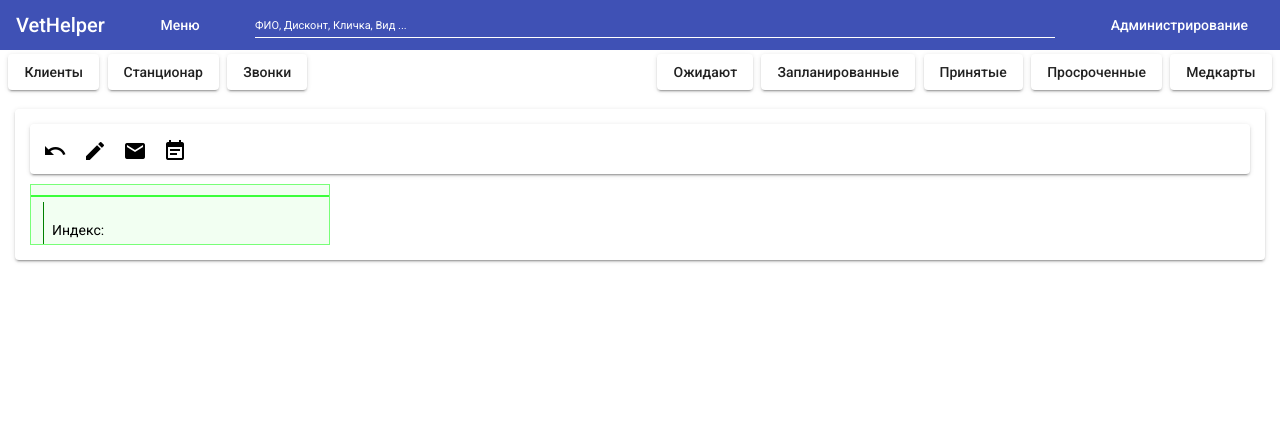
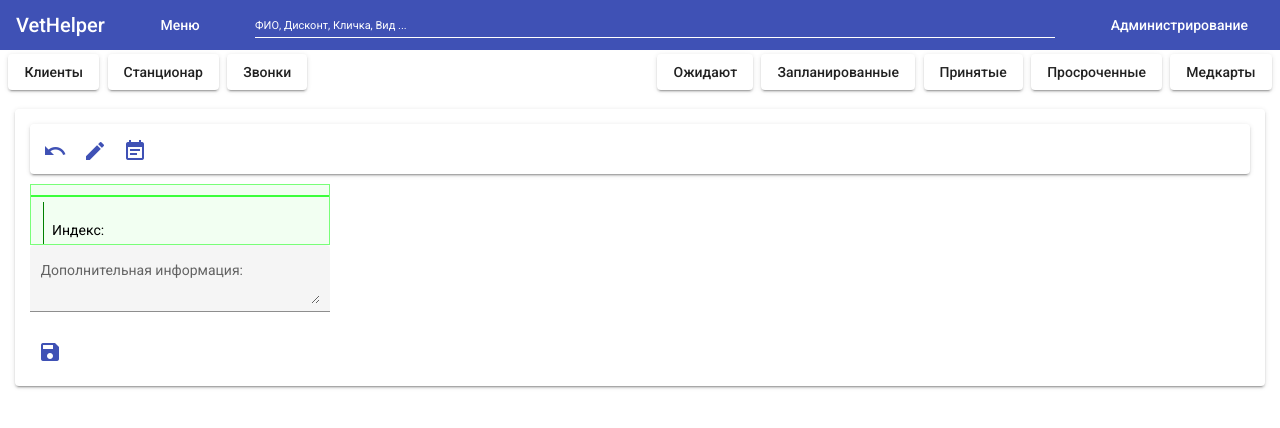
Before and after one commit to Vromga/vet-helper, an Angular app: page /clients/1 in a window 1280 px wide. Shown: the top 428 px of the page. Built offline with nearby package versions, Linux system fonts and the light colour scheme; no server answers.

Commit message:
feat: add client-send-mail

```diff
--- /dev/null
+++ b/src/app/clients/client-send-mail/client-send-mail.component.html
@@ -0,0 +1,15 @@
+<form (ngSubmit)="sendMail()" [formGroup]="form" >
+  <h1 mat-dialog-title>Написать письмо {{client.surname}} {{client.name}} {{client.patronymic}}!</h1>
+  <mat-form-field style="width:100%">
+    <mat-label>Тема письма</mat-label>
+    <input type="text" matInput formControlName="title">
+  </mat-form-field>
+  <br>
+  <mat-form-field appearance="fill" class="client__textarea" style="width:100%">
+    <mat-label>Содержание</mat-label>
+    <textarea matInput placeholder="Дополнительная информация" formControlName="bodyMail"></textarea>
+  </mat-form-field>
+  <br>
+  <button type="submit" mat-raised-button color="primary" mat-dialog-close="true" style="margin-right: 10px;">Отправить письмо</button>
+  <button type="submit" mat-raised-button color="primary" mat-dialog-close="false">Отмена</button>
+</form>
--- /dev/null
+++ b/src/app/clients/client-send-mail/client-send-mail.component.ts
@@ -0,0 +1,26 @@
+import { Component, Inject, OnInit } from '@angular/core';
+import { MAT_DIALOG_DATA } from '@angular/material/dialog';
+import { IEmailSend } from '../interface/IEmailSend';
+import { FormControl, FormGroup } from '@angular/forms';
+
+@Component({
+  selector: 'app-client-send-mail',
+  templateUrl: './client-send-mail.component.html',
+  styleUrls: ['./client-send-mail.component.scss']
+})
+export class ClientSendMailComponent implements OnInit {
+  form: FormGroup;
+  constructor(@Inject(MAT_DIALOG_DATA) public client: IEmailSend) {
+  }
+
+  ngOnInit(): void {
+    this.form = new FormGroup({
+      title: new FormControl(),
+      bodyMail: new FormControl()
+    })
+  }
+
+  sendMail() {
+    console.log(this.form.value, this.client.email);
+  }
+}
--- a/src/app/clients/clients-page/clients-page.component.html
+++ b/src/app/clients/clients-page/clients-page.component.html
@@ -3,22 +3,22 @@
     <nav class="client__btn-group">
       <ul class="client__list">
         <li class="client__element">
-          <button (click)="backForClients()" class="client__btn" mat-icon-button>
+          <button (click)="backForClients()" class="client__btn" mat-icon-button color="primary">
             <mat-icon>undo</mat-icon>
           </button>
         </li>
         <li class="client__element">
-          <button class="client__btn" mat-icon-button>
+          <button class="client__btn" mat-icon-button color="primary">
             <mat-icon>edit</mat-icon>
           </button>
         </li>
         <li class="client__element">
-          <button class="client__btn" mat-icon-button>
+          <button class="client__btn" *ngIf="this.client?.email" mat-icon-button color="primary" (click)="sendMail()">
             <mat-icon>mail</mat-icon>
           </button>
         </li>
         <li class="client__element">
-          <button class="client__btn" mat-icon-button>
+          <button class="client__btn" mat-icon-button color="primary">
             <mat-icon>event_note</mat-icon>
           </button>
         </li>
@@ -26,4 +26,12 @@
     </nav>
   </header>
   <app-client-card [client]="this.client" [blackList]="this.clientInBlackList"></app-client-card>
+  <article class="client__description">
+    <mat-form-field appearance="fill" class="client__textarea">
+    <mat-label>Дополнительная информация:</mat-label>
+    <textarea matInput placeholder="Дополнительная информация">{{this.client?.clientDescription}}</textarea>
+  </mat-form-field>
+    <button mat-icon-button color="primary">
+      <mat-icon>save</mat-icon></button>
+  </article>
 </section>
--- a/src/app/clients/clients-page/clients-page.component.scss
+++ b/src/app/clients/clients-page/clients-page.component.scss
@@ -33,4 +33,13 @@
     box-shadow: 0px 3px 1px -2px rgba(0, 0, 0, 0.2), 0px 2px 2px 0px rgba(0, 0, 0, 0.14), 0px 1px 5px 0px rgba(0, 0, 0, 0.12);
     border-radius: 4px;
   }
+
+  &__description{
+    max-width: 300px;
+    width: 100%;
+  }
+
+  &__textarea {
+    width: 100%;
+  }
 }
--- a/src/app/clients/clients-page/clients-page.component.ts
+++ b/src/app/clients/clients-page/clients-page.component.ts
@@ -3,6 +3,8 @@ import { ActivatedRoute, Params, Router } from '@angular/router';
 import { ClientService } from '../services/client.service';
 import { IClients } from '../interface/clients';
 import { Subscription } from 'rxjs';
+import { MatDialog } from '@angular/material/dialog';
+import { ClientSendMailComponent } from '../client-send-mail/client-send-mail.component';
 
 @Component({
   selector: 'app-clients-page',
@@ -16,7 +18,8 @@ export class ClientsPageComponent implements OnInit, OnDestroy {
 
   constructor(private route: ActivatedRoute,
               private router: Router,
-              public clientService: ClientService) {
+              public clientService: ClientService,
+              public dialog: MatDialog) {
   }
 
   ngOnInit(): void {
@@ -24,7 +27,7 @@ export class ClientsPageComponent implements OnInit, OnDestroy {
       this.route.params.subscribe((params: Params) => {
         this.client = clients.find((client: IClients) => client._id === params.id);
 
-        if (this.client.clientInBlackList.toString() === 'true'){
+        if (this.client.clientInBlackList.toString() === 'true') {
           this.clientInBlackList = true;
         }
       });
@@ -38,4 +41,19 @@ export class ClientsPageComponent implements OnInit, OnDestroy {
   ngOnDestroy(): void {
     this.subscriptions.unsubscribe();
   }
+
+  sendMail() {
+    let dialogRef = this.dialog.open(ClientSendMailComponent,
+      {
+        data: {
+          name: this.client.name,
+          surname: this.client.surname,
+          patronymic: this.client.patronymic,
+          email: this.client.email
+        }
+      });
+    dialogRef.afterClosed().subscribe((result) => {
+      console.log(result);
+    });
+  }
 }
--- a/src/app/clients/clients.module.ts
+++ b/src/app/clients/clients.module.ts
@@ -9,12 +9,14 @@ import { CreateClientCardComponent } from './create-client-card/create-client-ca
 import { FormsModule, ReactiveFormsModule } from '@angular/forms';
 import { ClientsPageComponent } from './clients-page/clients-page.component';
 import { ClientCardComponent } from './client-card/client-card.component';
+import { ClientSendMailComponent } from './client-send-mail/client-send-mail.component';
 
 @NgModule({
-  declarations: [ClientsComponent, CreateClientCardComponent, ClientsPageComponent, ClientCardComponent],
+  declarations: [ClientsComponent, CreateClientCardComponent, ClientsPageComponent, ClientCardComponent, ClientSendMailComponent],
   exports: [
     ClientsComponent
   ],
+  entryComponents: [ClientSendMailComponent],
   imports: [
     CommonModule,
     ClientsRoutingModule,
--- /dev/null
+++ b/src/app/clients/interface/IEmailSend.ts
@@ -0,0 +1,6 @@
+export interface IEmailSend {
+  name: string;
+  surname: string;
+  patronymic?: string;
+  email: string;
+}
```
Also changed, not shown: src/app/clients/client-send-mail/client-send-mail.component.scss (added), 1 other file (tests, documents, lock files or other folders).
